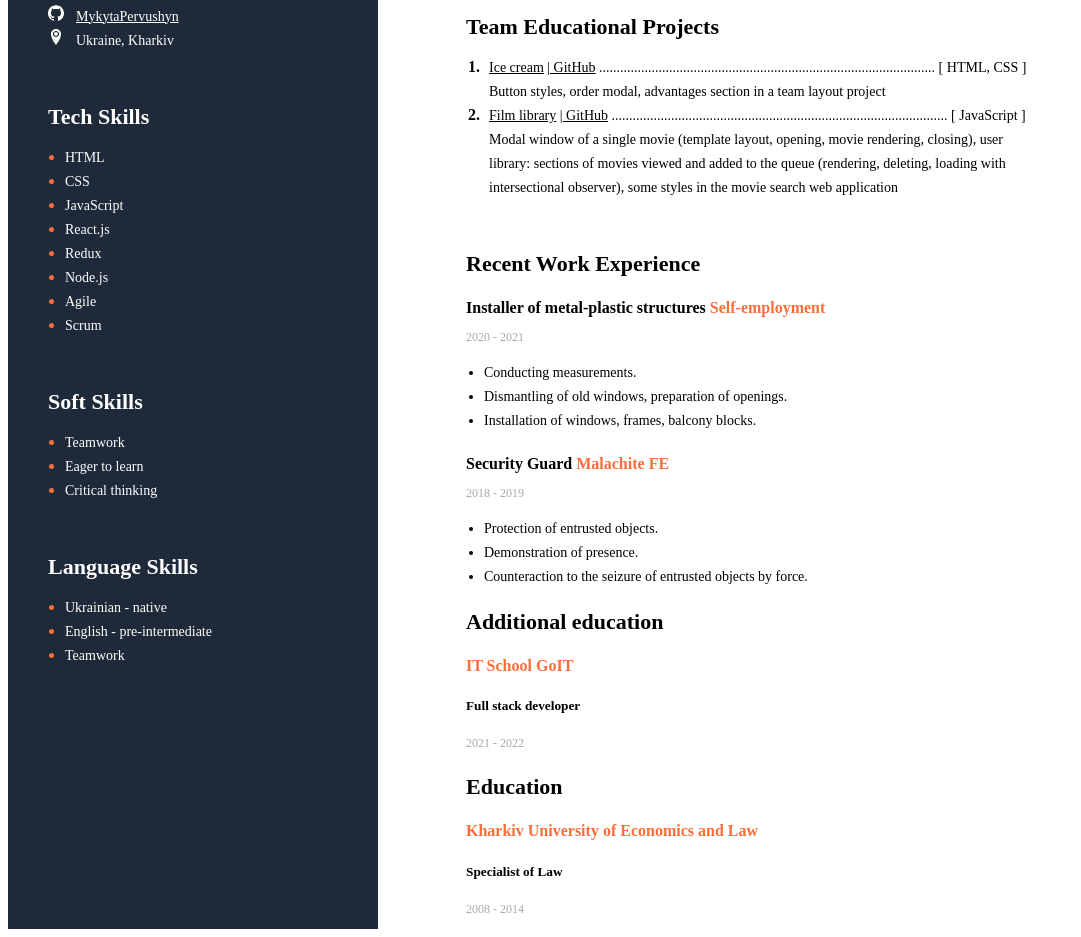
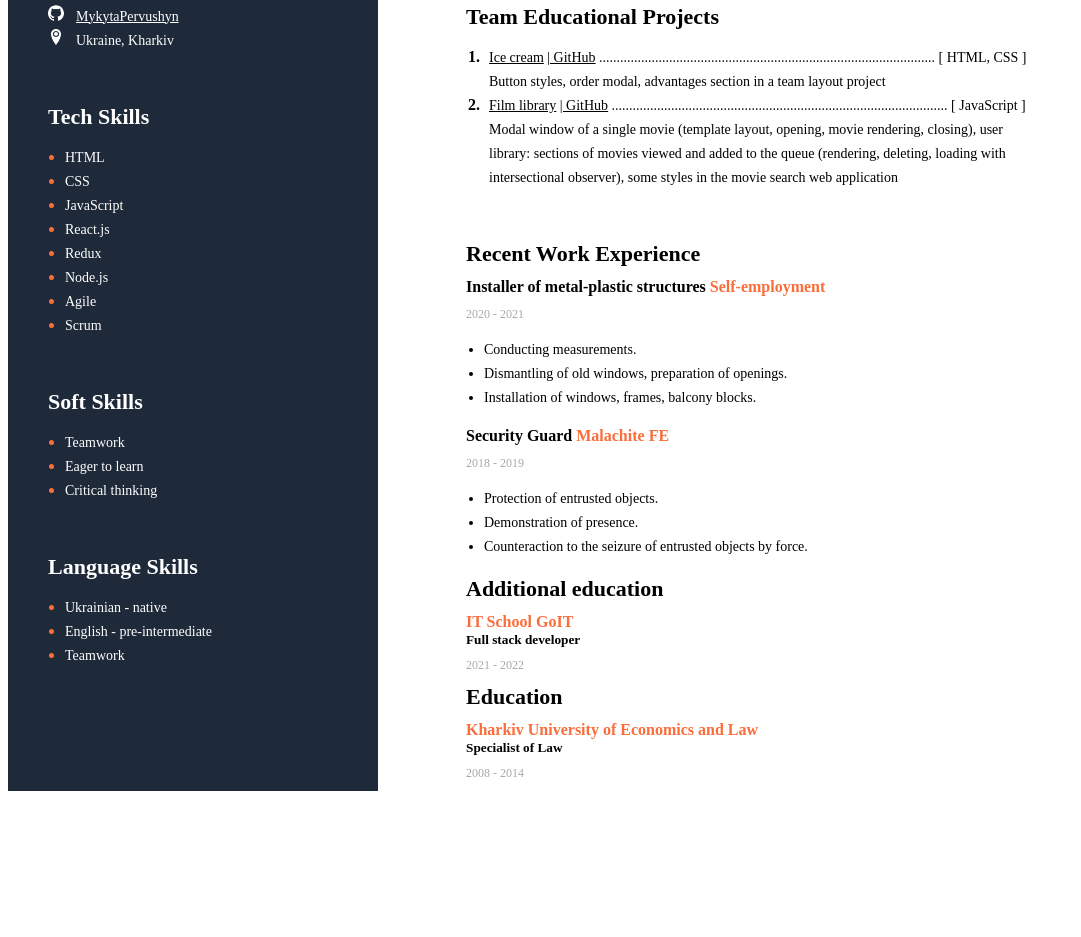
Before and after one commit to MykytaPervushyn/resume, a plain HTML site: page index.html in a window 1280 px wide. Shown: the part 456-1393 px from the top of the page, without its empty margins (0-1081 px from the left). After the commit the page ends 1255 px from the top, so only its background shows below. Drawn offline with Linux system fonts and the light colour scheme.

Commit message:
Update style.css

```diff
--- a/css/style.css
+++ b/css/style.css
@@ -1,6 +1,17 @@
 .body {
   font-family: "Montserrat", sans-serif;
   background-color: #f5f7fa;
+}
+
+h1,
+h2,
+h3,
+h4,
+h5,
+h6,
+p {
+  margin-top: 0;
+  margin-bottom: 0;
 }
 
 .photo {
@@ -78,8 +89,8 @@
 
 .Main-content-section {
   /* padding: 100px 90px; */
-  margin-left: 88px;
-  margin-right: 180px;
+  padding-left: 88px;
+  padding-right: 180px;
 }
 
 .main-content-title {
@@ -89,6 +100,7 @@
   line-height: 27px;
   color: #000;
   margin-bottom: 10px;
+  margin-top: 0;
 }
 
 .about-me-section {
@@ -102,6 +114,7 @@
   font-weight: bold;
   color: #000;
   margin-bottom: 20px;
+  padding-top: 10px;
 }
 
 .about-me-name {
@@ -221,6 +234,7 @@
   font-weight: bold;
   font-size: 16px;
   line-height: 20px;
+  margin-bottom: 10px;
 }
 
 .My-education-period {
@@ -229,6 +243,8 @@
   font-weight: normal;
   font-size: 12px;
   line-height: 15px;
+  margin-top: 10px;
+  margin-bottom: 10px;
 }
 
 .My-education-divider {
```
